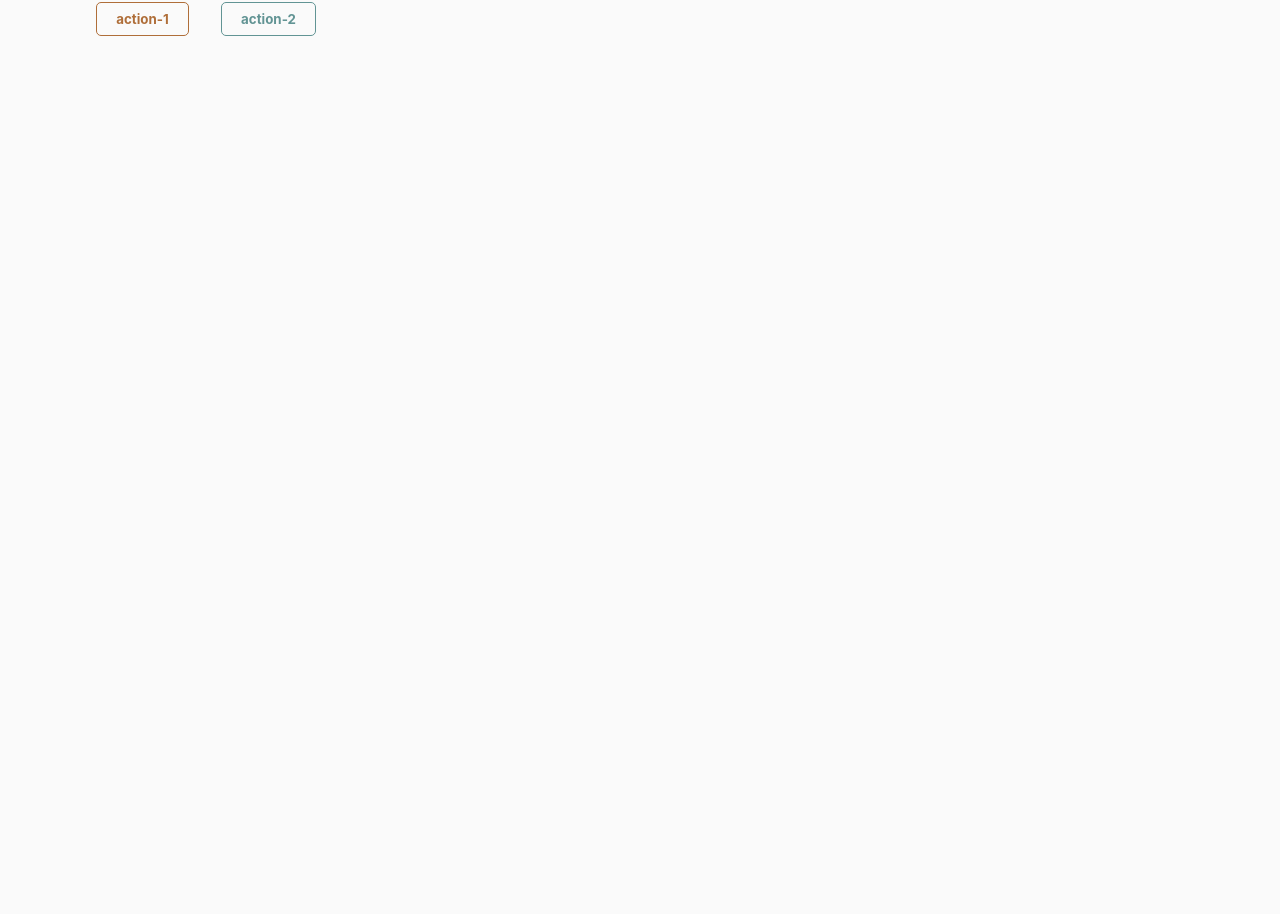
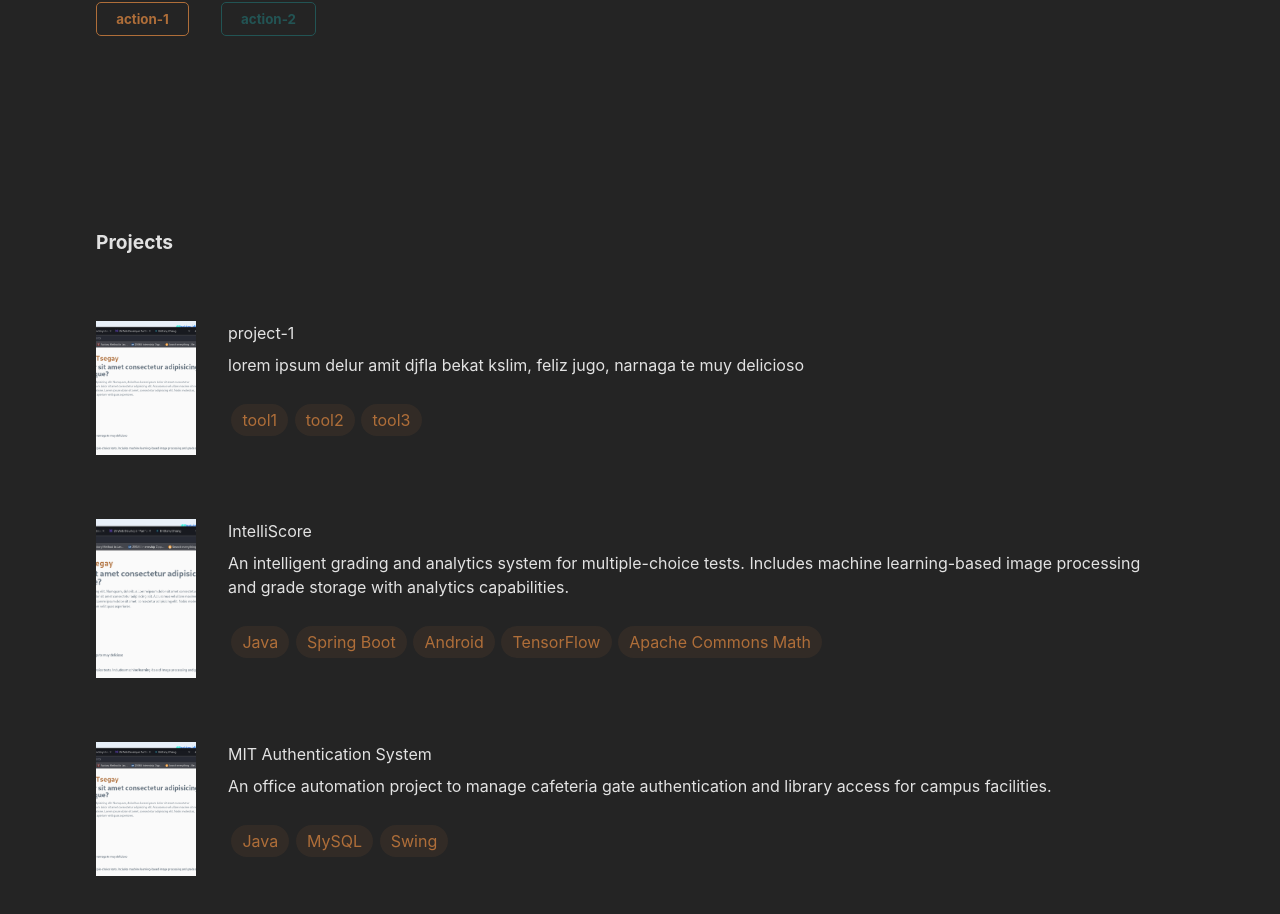
Before and after one commit to haftom-github/portfolio, a React (Vite) app: page / in a window 1280 px wide. Shown: the part 450-1364 px from the top of the page. Before the commit the page ends 800 px from the top, so only its background shows below. Built offline with nearby package versions, Linux system fonts and the light colour scheme.

Commit message:
designed some part of project

```diff
--- a/index.html
+++ b/index.html
@@ -1,5 +1,5 @@
 <!doctype html>
-<html lang="en" data-theme="light">
+<html lang="en" data-theme="dark">
   <head>
     <meta charset="UTF-8" />
     <link rel="icon" type="image/svg+xml" href="/favicon.svg" />
--- a/src/App.css
+++ b/src/App.css
@@ -81,6 +81,65 @@ button:focus-visible {
   color: var(--color-background);
 }
 
+.projects {
+  padding: 4rem;
+}
+
+.projects .header{
+  font-size: larger;
+  font-weight: bold;
+  padding: 2rem 0;
+}
+
+.projects .pic {
+  flex-shrink: 0;
+  /* height: 100%; */
+  width: 100px;
+}
+
+.projects img {
+  height: 100%;
+  width: 100%;
+  object-fit: cover;
+}
+
+.projects .main {
+  display: flex;
+}
+
+.project {
+  padding: 2rem 0;
+}
+
+.project .detail {
+  padding: 0 2rem;
+}
+
+.project .description {
+  padding: .5rem 0;
+}
+
+.technologies{
+  padding: 1rem 0;
+  display: flex;
+  flex-wrap: wrap;
+}
+
+.tag {
+  line-height: 1;
+  border-radius: 20px;
+  background-color: color-mix(in srgb, var(--color-secondary), transparent 90%);
+  padding: 0.5rem 0.7rem;
+  margin: 0.2rem;
+  color: var(--color-secondary);
+}
+
+@media (max-width: 700px) {
+  #root, .projects, .hero-section {
+    padding: 1rem;
+  }
+}
+
 .logo {
   height: 6em;
   padding: 1.5em;
--- a/src/Components/Home/Hero.jsx
+++ b/src/Components/Home/Hero.jsx
@@ -6,7 +6,7 @@ function Hero(){
                 <div className="hero-text-primary">name is <span className="hero-centroid">Haftom Tsegay</span> </div>
                 <div className="hero-text-secondary">rem ipsum dolor sit amet consectetur adipisicing elit. Tenetur, eaque?</div>
             </div>
-            <div className="hero-body">Lorem ipsum dolor sit amet consectetur adipisicing elit. Architecto, sunt. Lorem ipsum dolor sit amet consectetur adipisicing elit. Accusamus vel ullam maxime sit rerum nihil excepturi saepe doloremque quasi! Ratione. Lorem ipsum dolor sit amet, consectetur adipisicing elit. Nobis molestias, amet minima libero dicta iusto perspiciatis aperiam velit quas asperiores.</div>
+            <div className="hero-body">Lorem ipsum dolor sit amet consectetur adipisicing elit. Numquam, doloribus.Lorem ipsum dolor sit amet consectetur adipisicing elit. Architecto, sunt. Lorem ipsum dolor sit amet consectetur adipisicing elit. Accusamus vel ullam maxime sit rerum nihil excepturi saepe doloremque quasi! Ratione. Lorem ipsum dolor sit amet, consectetur adipisicing elit. Nobis molestias, amet minima libero dicta iusto perspiciatis aperiam velit quas asperiores.</div>
             <div className="hero-action">
                 <button className="hero-action-primary">action-1</button>
                 <button className="hero-action-secondary">action-2</button>
--- /dev/null
+++ b/src/Components/Home/Project.jsx
@@ -0,0 +1,30 @@
+import Tag from "./Tag";
+
+function Main({ project }){
+    return (
+        <div className="main">
+            <div className="pic">
+                <img src={project.image} alt={project.title} />
+            </div>
+            <div className="detail">
+                <div className="title">{project.title}</div>
+                <div className="description">{project.description}</div>
+                <div className="technologies">
+                    {
+                        project.technologies.map((tech, indx)=><Tag text={tech}/>)
+                    }
+                </div>
+            </div>
+        </div>
+    )
+}
+
+function Project({ project }){
+    return (
+        <div className="project">
+            <Main project={project} />
+        </div>
+    )
+}
+
+export default Project;
--- /dev/null
+++ b/src/Components/Home/Projects.jsx
@@ -0,0 +1,15 @@
+import Project from "./Project"
+function Projects({ projects }){
+    return (
+        <div className="projects">
+            <div className="header">
+                Projects
+            </div>
+            {
+                projects.map((project, indx)=> <Project key={indx} project={project} />)
+            }
+        </div>
+    )
+}
+
+export default Projects
--- /dev/null
+++ b/src/Components/Home/Tag.jsx
@@ -0,0 +1,9 @@
+function Tag({ text }){
+    return (
+        <div className="tag">
+            {text}
+        </div>
+    )
+}
+
+export default Tag;
--- a/src/Pages/Home.jsx
+++ b/src/Pages/Home.jsx
@@ -1,8 +1,12 @@
 import Hero from "../Components/Home/Hero";
+import Projects from "../Components/Home/Projects";
+import projects from "../assets/projects.json"
+
 function Home(){
     return (
         <>
         <Hero />
+        <Projects projects={projects} />
         </>
     )
 }
--- /dev/null
+++ b/src/assets/projects.json
@@ -0,0 +1,50 @@
+[
+    {
+        "title": "project-1",
+        "company": "XYZ",
+        "date": "feb-2024",
+        "technologies": ["tool1", "tool2", "tool3"],
+        "status": "completed",
+        "description": "lorem ipsum delur amit djfla bekat kslim, feliz jugo, narnaga te muy delicioso",
+        "features": [],
+        "repository": "",
+        "url": "",
+        "images": "/assets/images/projects/project-1",
+        "image": "/src/assets/project1.png"
+    },
+    {
+        "title": "IntelliScore",
+        "company": "own project",
+        "date": "feb-2023",
+        "technologies": ["Java", "Spring Boot", "Android", "TensorFlow", "Apache Commons Math"],
+        "status": "In Progress",
+        "description": "An intelligent grading and analytics system for multiple-choice tests. Includes machine learning-based image processing and grade storage with analytics capabilities.",
+        "features": [
+          "Real-time image processing",
+          "Adaptive thresholding for shade detection",
+          "Grade analytics and reporting",
+          "Scalable design for multi-country deployment"
+        ],
+        "repository": "https://github.com/username/intelliscore",
+        "url": "",
+        "images": "/assets/images/intelliscore.png",
+        "image": "/src/assets/project1.png"
+      },
+      {
+        "title": "MIT Authentication System",
+        "company": "Mekelle University - MIT",
+        "date": "",
+        "technologies": ["Java", "MySQL", "Swing"],
+        "status": "completed",
+        "description": "An office automation project to manage cafeteria gate authentication and library access for campus facilities.",
+        "features": [
+          "Automated gate authentication",
+          "Library management system integration",
+          "User-friendly desktop interface"
+        ],
+        "repository": "",
+        "url": "",
+        "images": "/assets/images/mit_authentication.png",
+        "image": "/src/assets/project1.png"
+      }
+]
--- a/src/simple.css
+++ b/src/simple.css
@@ -1,29 +1,29 @@
 :root {
-    --color-primary: #226969;
-    --color-shade-primary: #115353;
-    --color-shade-plus-primary: #073D3D;
-    --color-tint-primary: #357D7D;
-    --color-tint-plus-primary: #4C9292;
-    --color-secondary: #AF6E39;
-    --color-shade-secondary: #8A4E1D;
-    --color-shade-plus-secondary: #66350C;
-    --color-tint-secondary: #D18E58;
-    --color-tint-plus-secondary: #F3B47F;
-    --color-light: #ffffff;
-    --color-dark: #000000;
+    --color-primary: rgb(34, 105, 105);
+    --color-shade-primary: rgb(17, 83, 83);
+    --color-shade-plus-primary: rgb(7, 61, 61);
+    --color-tint-primary: rgb(53, 125, 125);
+    --color-tint-plus-primary: rgb(76, 146, 146);
+    --color-secondary: rgb(175, 110, 57);
+    --color-shade-secondary: rgb(138, 78, 29);
+    --color-shade-plus-secondary: rgb(102, 53, 12);
+    --color-tint-secondary: rgb(209, 142, 88);
+    --color-tint-plus-secondary: rgb(243, 180, 127);
+    --color-light: rgb(255, 255, 255);
+    --color-dark: rgb(0, 0, 0);
     color-scheme: light dark;
 }
 
 [data-theme='dark'] {
-    --color-background: #242424;
+    --color-background: rgb(36, 36, 36);
     --color-text: rgba(255, 255, 255, 0.87);
-    background-color: #242424;
+    background-color: rgb(36, 36, 36);
     color: rgba(255, 255, 255, 0.87);
 }
 
 [data-theme='light'] {
-    --color-background: #fafafa;
-    --color-text: #213547;
-    background-color: #fafafa;
-    color: #213547;
+    --color-background: rgb(250, 250, 250);
+    --color-text: rgb(33, 53, 71);
+    background-color: rgb(250, 250, 250);
+    color: rgb(33, 53, 71);
 }
```
Also changed, not shown: src/assets/project1.png (added).
